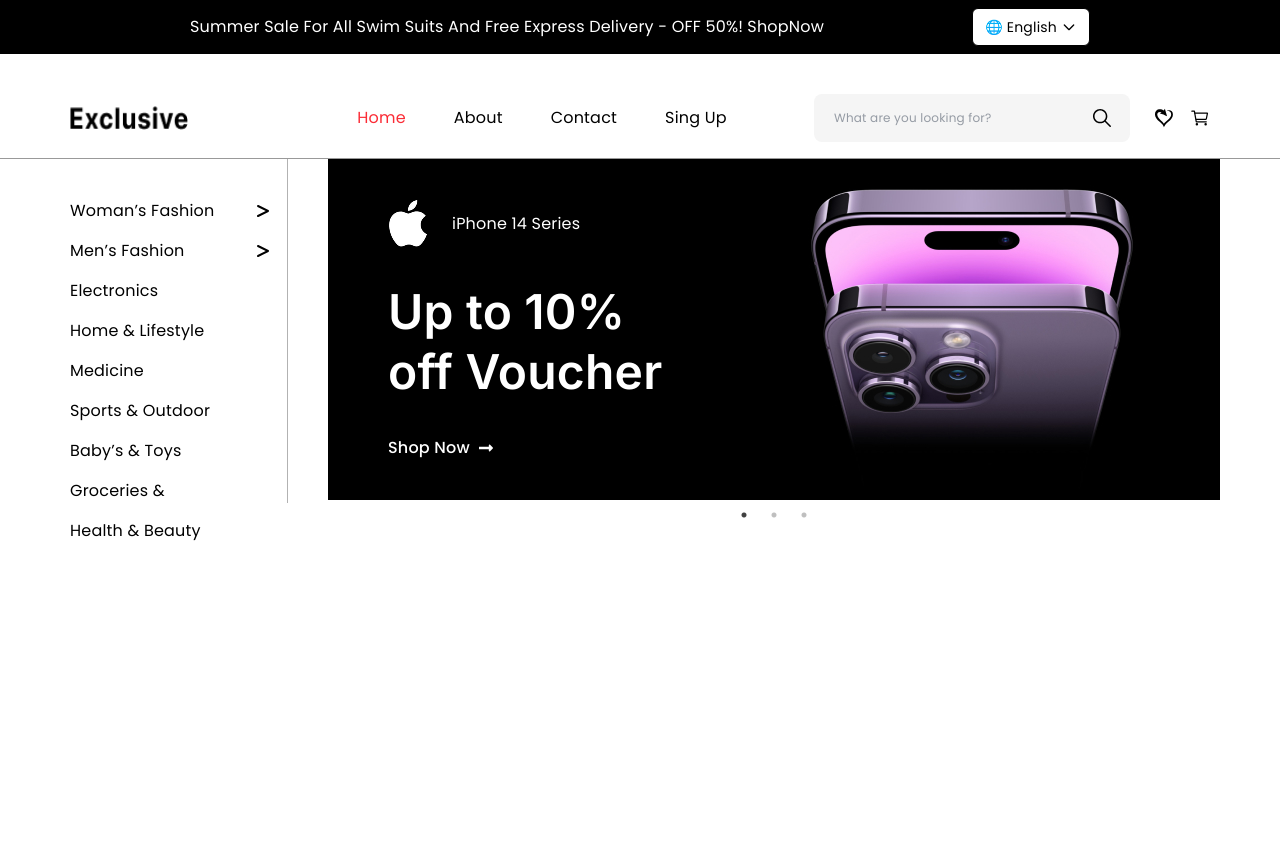
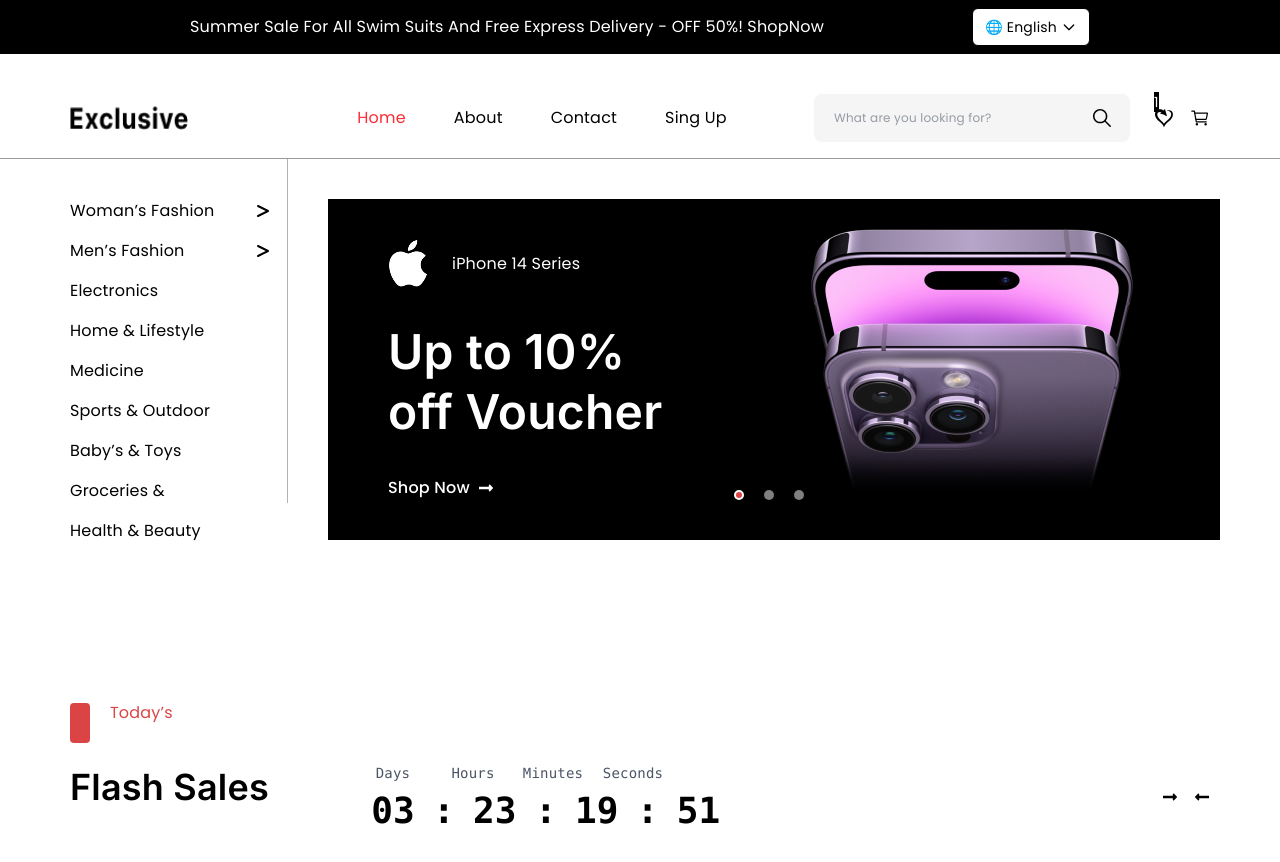
Before and after one commit to raktim98-cloud/Exclusive, a React (Vite) app: page / in a window 1280 px wide. Shown: the top 862 px of the page. Before the commit the page ends 800 px from the top, so only its background shows below. Built offline with nearby package versions, Linux system fonts and the light colour scheme.

Commit message:
something

```diff
--- /dev/null
+++ b/src/assets/Components/Allproducts.jsx
@@ -0,0 +1,27 @@
+import React from 'react'
+import SectionHead from './SectionHead'
+import CountdownTimer from './CountdownTimer'
+import { FaLongArrowAltRight,FaLongArrowAltLeft } from "react-icons/fa";
+
+function Allproducts() {
+  return (
+    <section className='py-[120px]'>
+        <div className='container'>
+        <SectionHead catagories="Today’s" different="Flash Sales"/>
+          <div className='grid grid-cols-[211px_1fr_auto] pt-10'>
+          <h3 className="text-4xl leading-12 font-semibold tracking-[4%] font-display">Flash Sales</h3>
+          <CountdownTimer/>
+          <div className='flex items-center justify-center gap-4'>
+          <button><FaLongArrowAltRight/></button>
+          <button><FaLongArrowAltLeft/></button>
+          </div>
+
+
+          </div>
+
+        </div>
+    </section>
+  )
+}
+
+export default Allproducts
--- a/src/assets/Components/Banner.jsx
+++ b/src/assets/Components/Banner.jsx
@@ -86,7 +86,7 @@
     slidesToScroll: 1,
   };
   return (
-    <section>
+    <section id="banner">
       <div className="container">
         <div className="grid grid-cols-[217px_1fr]">
           <ul className="flex flex-col gap-4 py-10 pr-4">
@@ -95,7 +95,7 @@
             ))}
           </ul>
           {/* slider Part */}
-          <div className="h-[344px] border-l border-l-[rgba(0,0,0,0.30)] pl-[40px]">
+          <div className="h-[344px] border-l border-l-[rgba(0,0,0,0.30)] pl-[40px] py-10">
             <div className="w-[892px] ">
               <Slider {...settings}>
               {sliderData?.map((slideData) => (
--- /dev/null
+++ b/src/assets/Components/CountdownTimer.jsx
@@ -0,0 +1,67 @@
+import React, { useState, useEffect } from 'react';
+
+const SimpleCountdown = () => {
+  const [time, setTime] = useState({
+    days: 3,
+    hours: 23,
+    minutes: 19,
+    seconds: 56
+  });
+
+  useEffect(() => {
+    const timer = setInterval(() => {
+      setTime(prev => {
+        let { days, hours, minutes, seconds } = prev;
+
+        seconds -= 1;
+
+        if (seconds < 0) {
+          seconds = 59;
+          minutes -= 1;
+        }
+
+        if (minutes < 0) {
+          minutes = 59;
+          hours -= 1;
+        }
+
+        if (hours < 0) {
+          hours = 23;
+          days -= 1;
+        }
+
+        if (days < 0) {
+          clearInterval(timer);
+          return { days: 0, hours: 0, minutes: 0, seconds: 0 };
+        }
+
+        return { days, hours, minutes, seconds };
+      });
+    }, 1000);
+
+    return () => clearInterval(timer);
+  }, []);
+
+  return (
+    <div className="flex flex-col items-start justify-center  font-mono pl-[80px]">
+      <div className="flex space-x-4 mb-2 text-sm text-gray-600">
+        <span className="w-16 text-center">Days</span>
+        <span className="w-16 text-center">Hours</span>
+        <span className="w-16 text-center">Minutes</span>
+        <span className="w-16 text-center">Seconds</span>
+      </div>
+
+      <div className="flex space-x-2 text-4xl font-bold">
+        <span className="w-16 text-center">{time.days.toString().padStart(2, '0')}</span>
+        <span>:</span>
+        <span className="w-16 text-center">{time.hours.toString().padStart(2, '0')}</span>
+        <span>:</span>
+        <span className="w-16 text-center">{time.minutes.toString().padStart(2, '0')}</span>
+        <span>:</span>
+        <span className="w-16 text-center">{time.seconds.toString().padStart(2, '0')}</span>
+      </div>
+    </div>
+  );
+};
+
+export default SimpleCountdown;
--- a/src/assets/Components/Navbar.jsx
+++ b/src/assets/Components/Navbar.jsx
@@ -2,6 +2,8 @@
 import { IoIosSearch } from "react-icons/io";
 import { GiSelfLove } from "react-icons/gi";
 import { IoCartOutline } from "react-icons/io5";
+import { useContext } from "react";
+import { ThemeContext } from "./ThemeContext";
 
 const menuData = [
   {
@@ -31,6 +33,9 @@
       : "text-[16px] leading-[24px] text-black hover:text-blue-300 relative group";
   };
 function Navbar() {
+ const obj = useContext(ThemeContext)
+  const {value} = obj
+
   return (
     <section className="pt-[40px] pb-4 border-b border-b-[rgba(0,0,0,0.40)]">
       <div className="container">
@@ -60,7 +65,7 @@
               </div>
             </div>
             <div className="flex justify-between items-center gap-4">
-                <a className="text-[20px]" href="#"><GiSelfLove/></a>
+                <a className="text-[20px] relative" href="#"><GiSelfLove/><span className="absolute -top-4 bg-black text-white text-sm">{value}</span></a>
                 <a className="text-[20px]" href="#"><IoCartOutline/></a>
 
             </div>
--- /dev/null
+++ b/src/assets/Components/SectionHead.jsx
@@ -0,0 +1,16 @@
+
+
+function SectionHead({subCatagories,catagories}) {
+  return (
+    <div>
+        <div className="flex gap-10 ">
+            <span className="relative after:absolute after:content-[''] after:w-5 after:h-10 after:bg-[#DB4444] after:rounded-[4px]">{subCatagories}</span>
+            <h5 className="text-[16px] leading-[20px] text-[#DB4444]">{catagories}</h5>
+
+        </div>
+
+    </div>
+  )
+}
+
+export default SectionHead
--- /dev/null
+++ b/src/assets/Components/ThemeContext.jsx
@@ -0,0 +1,12 @@
+import {createContext } from "react";
+
+const ThemeContext = createContext()
+
+const ThemeProvider = ({children})=> {
+    return (
+        <ThemeContext.Provider value={{value:1}}>
+            {children}
+        </ThemeContext.Provider>
+    )
+}
+export {ThemeProvider, ThemeContext}
--- a/src/assets/Pages/Home.jsx
+++ b/src/assets/Pages/Home.jsx
@@ -1,10 +1,12 @@
 import React from 'react'
 import Banner from '../Components/Banner'
+import Allproducts from '../Components/Allproducts'
 
 function Home() {
   return (
     <div>
       <Banner/>
+      <Allproducts/>
     </div>
   )
 }
--- a/src/index.css
+++ b/src/index.css
@@ -53,3 +53,31 @@
   background-color: #52bbe8 !important;
 opacity:1;
 }
+
+/* Coustom css */
+#banner .slick-dots {
+  position: absolute;
+  bottom: 30px;
+  left: 50%;
+  transform: translateX(-50%);
+  z-index: 100;
+
+}
+#banner .slick-dots li button {
+  background: red;
+  width: 10px;
+  height: 10px;
+  background:rgba(255, 255, 255, 0.5) ;
+  border-radius: 50%;
+  border: 2px solid transparent;
+  font-size: 0;
+  padding: 0;
+  margin: 0;
+}
+#banner .slick-dots li.slick-active button {
+  background: #DB4444;
+  border: 2px solid #ffffff;
+}
+#banner .slick-dots li button::before {
+  display: none;
+}
```
Also changed, not shown: src/App.jsx (+4 -3 lines).
